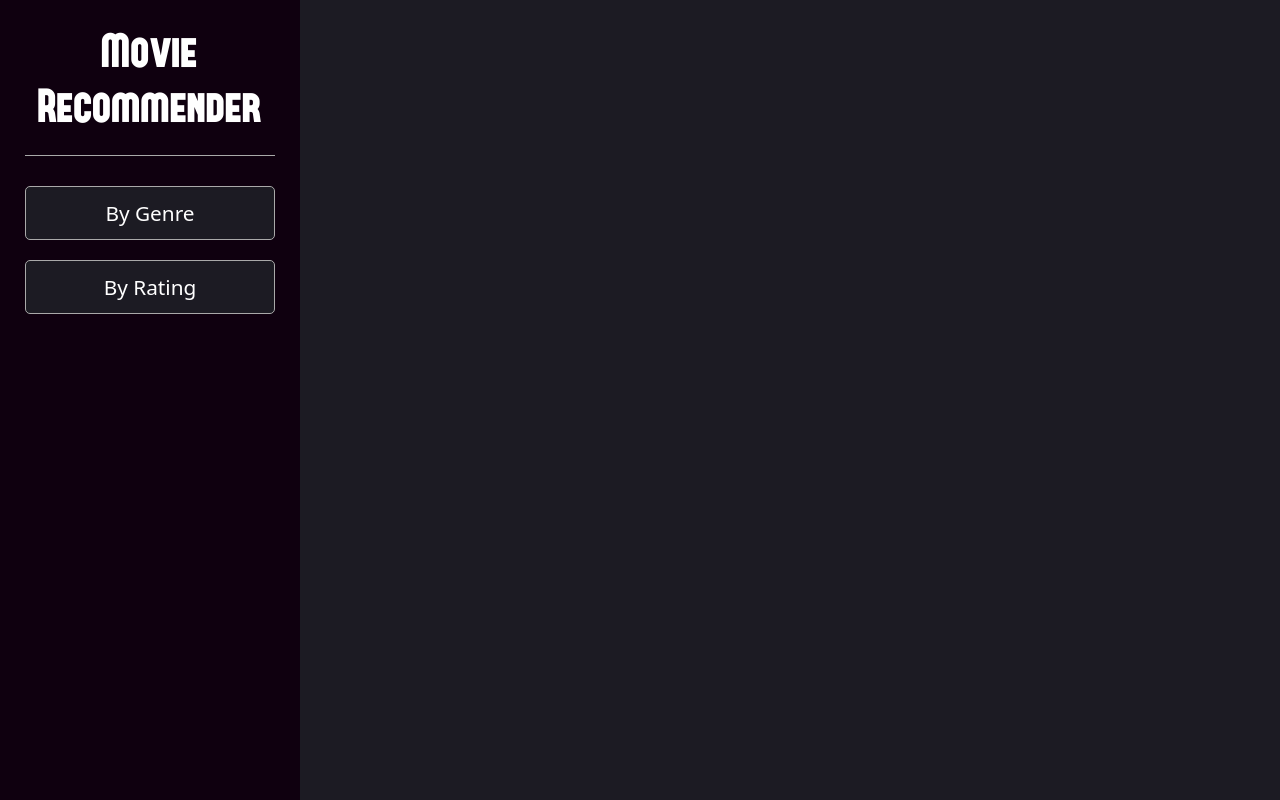
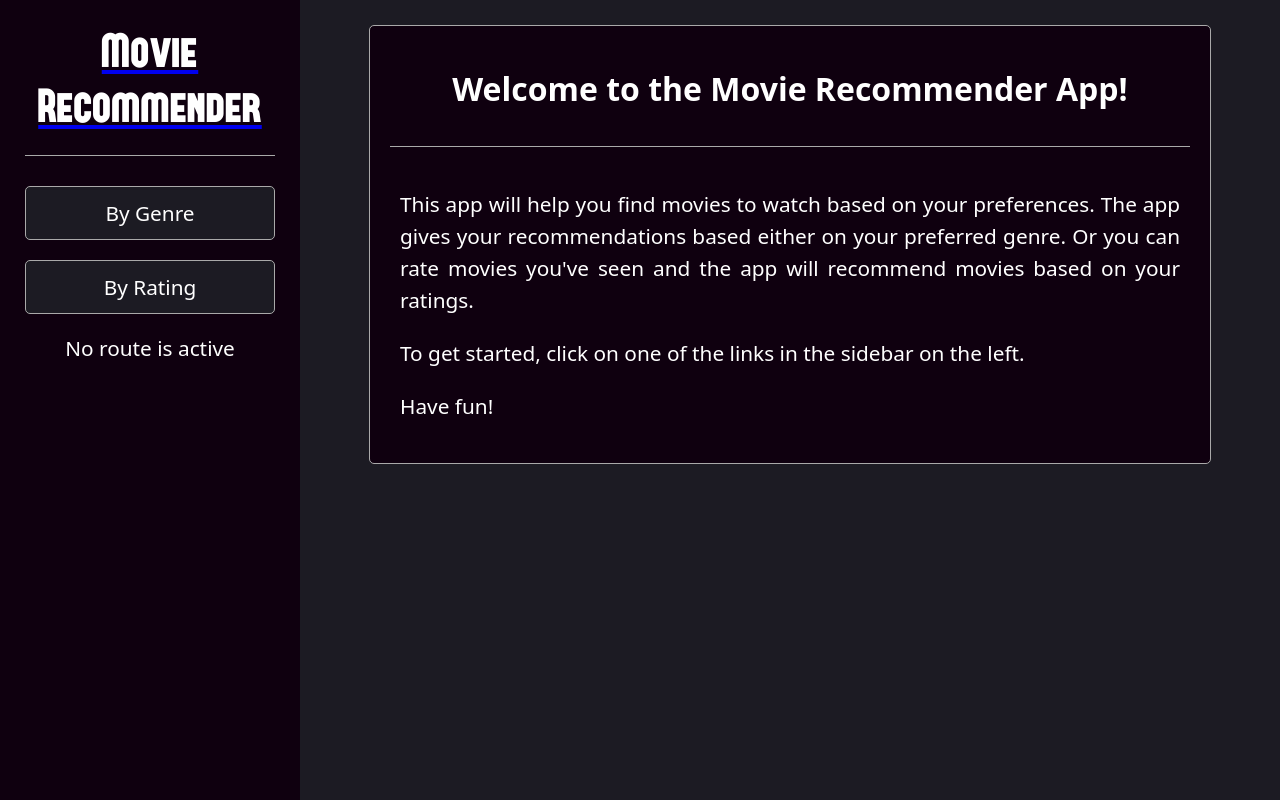
Before and after one commit to jonasjansen/movie-recommender-app, a Vue app in the folder app/: page / in a window 1280 px wide. Built offline with nearby package versions, Linux system fonts and the light colour scheme.

Commit message:
Add a home page.

```diff
--- a/app/src/App.vue
+++ b/app/src/App.vue
@@ -1,13 +1,17 @@
 <template>
   <div class="main">
     <div class="sidebar">
-      <div class="logo">
-        <div>Movie</div>
-        <div>Recommender</div>
-      </div>
+      <router-link to="/" class="logo-link">
+        <div class="logo">
+          <div>Movie</div>
+          <div>Recommender</div>
+        </div>
+      </router-link>
       <router-link to="/genre" class="menu-item" :class="{ active: currentRoute === '/genre' }">By Genre</router-link>
-      <router-link to="/rating" class="menu-item" :class="{ active: currentRoute === '/rating' }">By Rating
-      </router-link>
+      <router-link to="/rating" class="menu-item" :class="{ active: currentRoute === '/rating' }">By Rating</router-link>
+      <div v-if="currentRoute === '/genre'" class="instructions">How to Genre</div>
+      <div v-if="currentRoute === '/rating'" class="instructions">How to Rating</div>
+      <div v-else class="instructions">No route is active</div>
     </div>
     <div class="main-content">
       <router-view/>
@@ -97,4 +101,11 @@ body {
   background-color: #5252a6;
 }
 
+.instructions {
+  color: #fff;
+  font-size: 1.3rem;
+  margin-top: auto;
+  text-align: center;
+}
+
 </style>
--- /dev/null
+++ b/app/src/components/Home.vue
@@ -0,0 +1,64 @@
+<!-- Home.vue -->
+<template>
+  <div class="content">
+    <div class="container">
+      <h1 class="header">Welcome to the Movie Recommender App!</h1>
+
+      <div class="text">
+
+        <p>
+          This app will help you find movies to watch based on your preferences.
+          The app gives your recommendations based either on your preferred genre.
+          Or you can rate movies you've seen and the app will recommend movies based on your ratings.
+        </p>
+
+        <p>
+          To get started, click on one of the links in the sidebar on the left.
+        </p>
+
+        <p>
+          Have fun!
+        </p>
+      </div>
+    </div>
+  </div>
+</template>
+
+<script>
+export default {
+  // Add any component-specific logic here
+};
+</script>
+
+<style scoped>
+.content {
+  color: white;
+}
+
+.container {
+  border: 1px solid darkgray;
+  border-radius: 5px;
+  background-color: #0f000f;
+  margin: 0 auto;
+  max-width: 800px;
+  padding: 20px;
+}
+
+.header {
+  font-size: 2rem;
+  text-align: center;
+  margin-bottom: 36px;
+}
+
+.text {
+  border-top: 1px solid darkgray;
+  padding-top: 20px;
+  margin-top: 20px;
+  padding-right: 10px;
+  padding-left: 10px;
+  font-size: 1.3rem;
+  line-height: 2rem;
+  text-align: justify;
+
+}
+</style>
--- a/app/src/main.js
+++ b/app/src/main.js
@@ -1,10 +1,13 @@
 import { createApp } from 'vue';
 import App from './App.vue';
 import { createRouter, createWebHistory } from 'vue-router';
+import Home from './components/Home.vue';
 import GenreRecommender from './components/GenreRecommender.vue';
 import RatingRecommender from './components/RatingRecommender.vue';
 
+
 const routes = [
+    { path: '/', component: Home },
     { path: '/genre', component: GenreRecommender },
     { path: '/rating', component: RatingRecommender },
 ];
```
